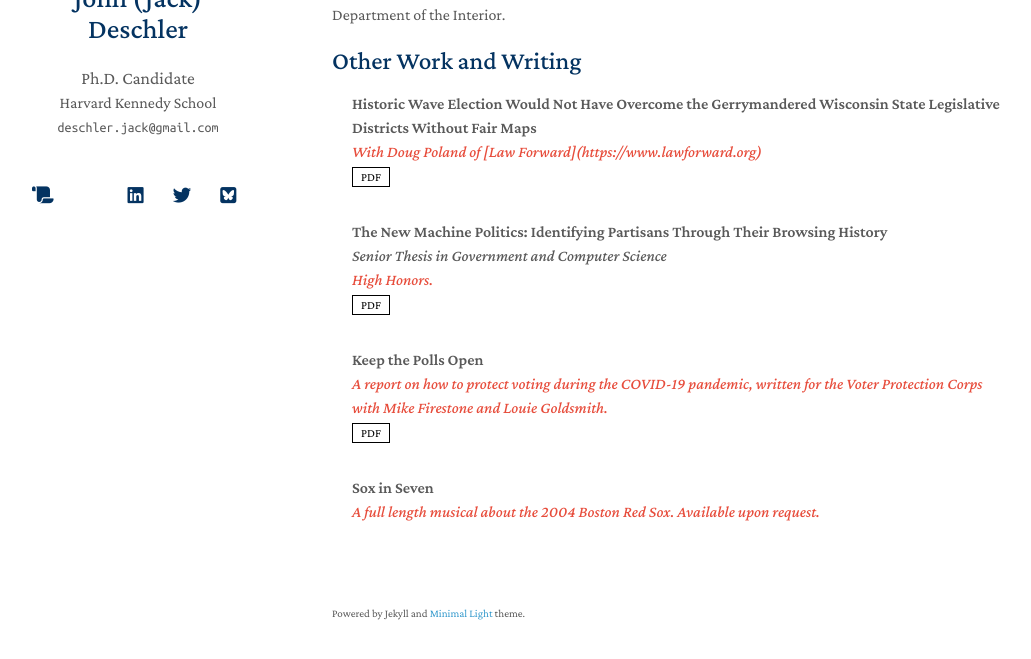
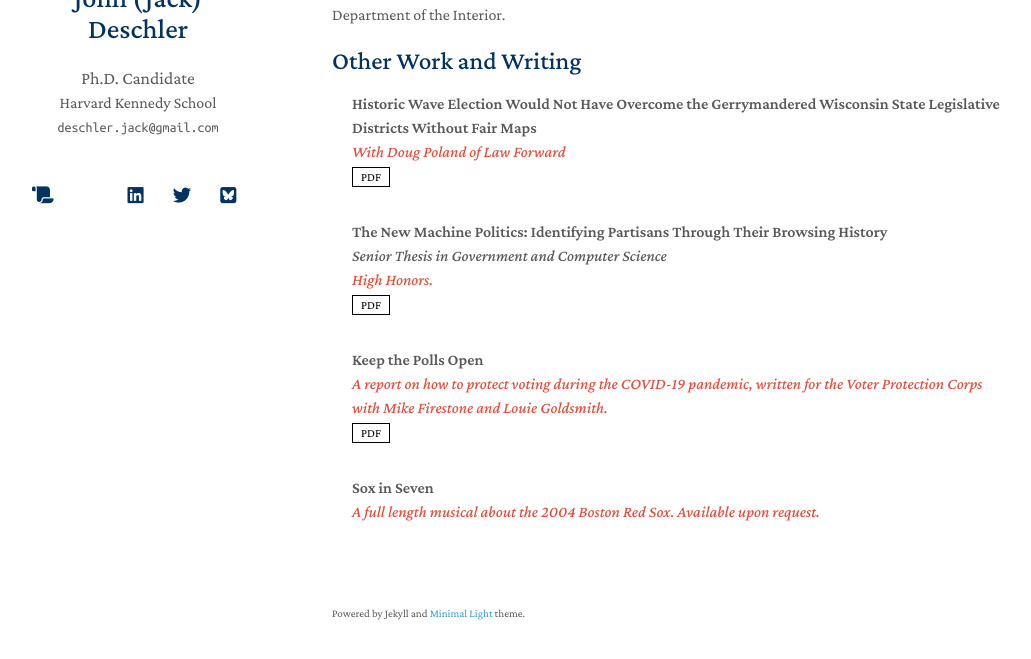
Before and after one commit to jdeschler/jdeschler.github.io, a Jekyll site: the page built from index.md, in a window 1280 px wide and 900 px high, scrolled down 2085 px, cut to the strip 206-865 px from the top of the window. Shown: the whole strip, without its empty margins (138-1169 px from the left). Built offline with Jekyll 4.4.1, drawn with Linux system fonts in a browser that asks for light colours; nearby versions of some CDN libraries; a style sheet for code colours, icons or effects is not loaded; our own code applies the rules of GitHub Pages for plain Markdown files; part of the change alters nothing that is shown.

Commit message:
law forward link not working, just removing

```diff
--- a/_data/otherworks.yml
+++ b/_data/otherworks.yml
@@ -1,6 +1,6 @@
 main:
   - title: "Historic Wave Election Would Not Have Overcome the Gerrymandered Wisconsin State Legislative Districts Without Fair Maps"
-    notes: "With Doug Poland of [Law Forward](https://www.lawforward.org)"
+    notes: "With Doug Poland of Law Forward"
     pdf: https://www.lawforward.org/historic-wave-election-would-not-have-overcome-the-gerrymandered-wisconsin-state-legislative-districts-without-fair-maps/
 
   - title: "The New Machine Politics: Identifying Partisans Through Their Browsing History"
```
